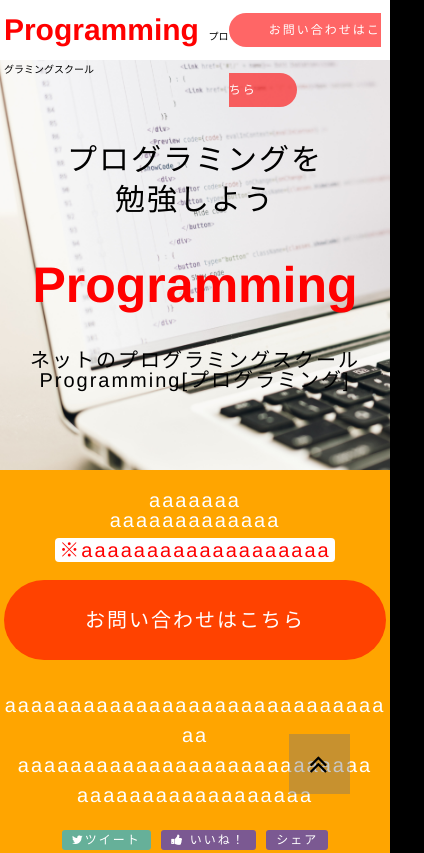
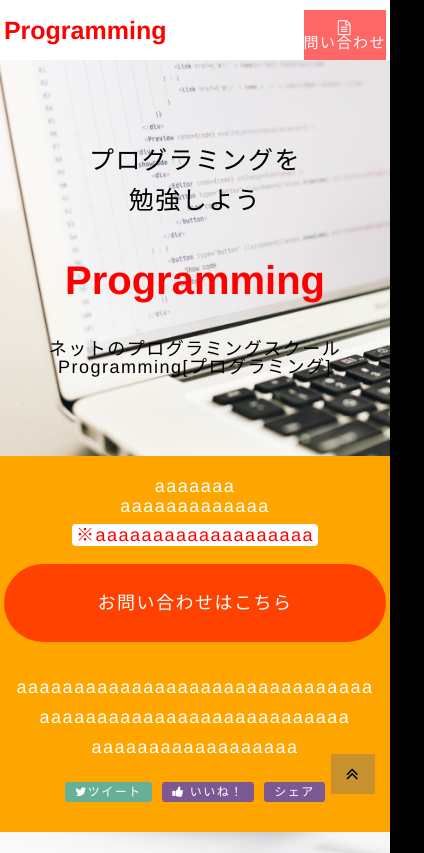
Before and after one commit to maetomo10/ProgrammingSchoolHpImitation, a plain HTML site: page index.html in a window 390 px wide. Shown: the top 853 px of the page, 424 px wide, since content can reach past the window. Drawn offline with nearby package versions, Linux system fonts and the light colour scheme.

Commit message:
complete-all

```diff
--- a/css/responsive.css
+++ b/css/responsive.css
@@ -5,4 +5,48 @@
 @media(max-width:767px) {
     .br-pc { display:none; }
     .br-sp { display:block; }
+    p,a,dd {
+        font-size: 18px;
+        letter-spacing: 1.5px;
+    }
+    .header-right{
+        display: none;
+    }
+    .header-right-sp {
+        display: block;
+    }
+    .logo{
+        font-size: 25px;
+    }
+    .top-word1{
+        font-size:25px ;
+    }
+    .logo2{
+        font-size: 40px;
+    }
+    .header-left-message{
+        display: none;
+    }
+    .about-child{
+        width: 31%;
+    }
+    .member{
+        width: 100%;
+    }
+    .teacher-face img{
+        height: 90px;
+        width: 90px;
+    }
+    .form-text,.form-textarea{
+        font-size: 18px;
+    }
+    .submit{
+        font-size: 15px;
+        letter-spacing: 20px;
+    }
+    .top-button a{
+        font-size: 20px;
+        padding: 10px 15px;
+        right: 15px;
+    }
 }
--- a/css/stylesheet.css
+++ b/css/stylesheet.css
@@ -53,6 +53,19 @@ header {
     color: white;
     padding: 10px 40px;
     border-radius: 20px;
+}
+.header-right-sp {
+    display: none;
+    text-align: center;
+    position: relative;
+    top:10px
+}
+.header-right-sp a{
+    font-size: 15px;
+    display: inline-block;
+    background-color: rgba(255, 0, 0, 0.6);
+    color: white;
+    padding: 10px 0;
 }
 
 .header-height {
@@ -269,7 +282,7 @@ header {
     margin: 0 auto;
     width: 100%;
     display: flex;
-    justify-content: space-between;
+    justify-content: center;
     text-align: center;
     flex-wrap: wrap;
 }
--- a/index.html
+++ b/index.html
@@ -22,6 +22,9 @@
             </div>
             <div class="header-right">
                 <a class="to-bottom" href="#to-form">お問い合わせはこちら</a>
+            </div>
+            <div class="header-right-sp">
+                <a href="#to-form"><i class="fa fa-file-text-o "></i><br>問い合わせ</a>
             </div>
         </div>
     </header>
@@ -219,6 +222,7 @@
             </dl>
         </div>
     </div>
+    <!--フッター-->
     <footer>
         <p>ネットのプログラミングスクールProgramming[プログラミング]</p>
         <p>Copyright ©︎ maetomo10 All Rights Reserved.</p>
```
